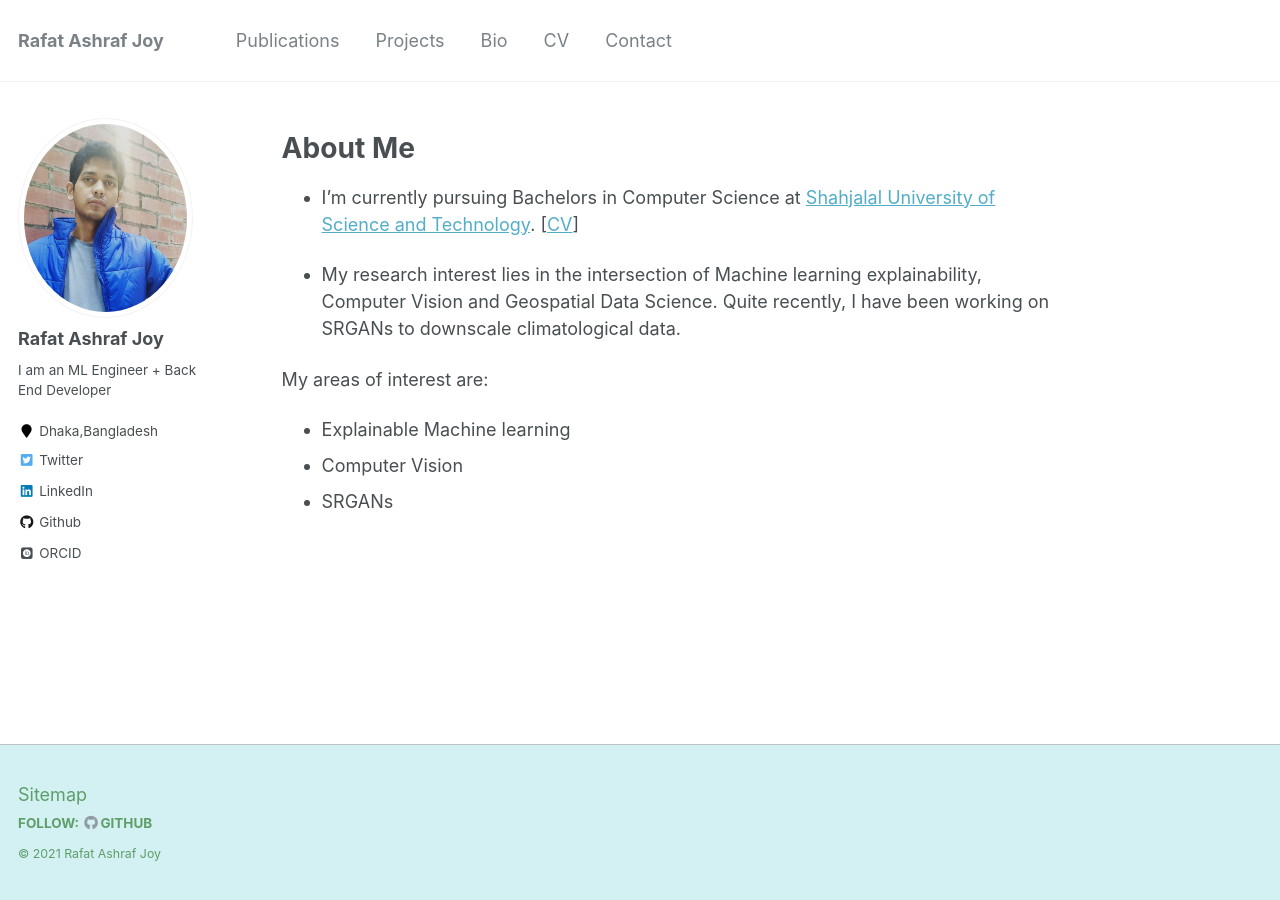
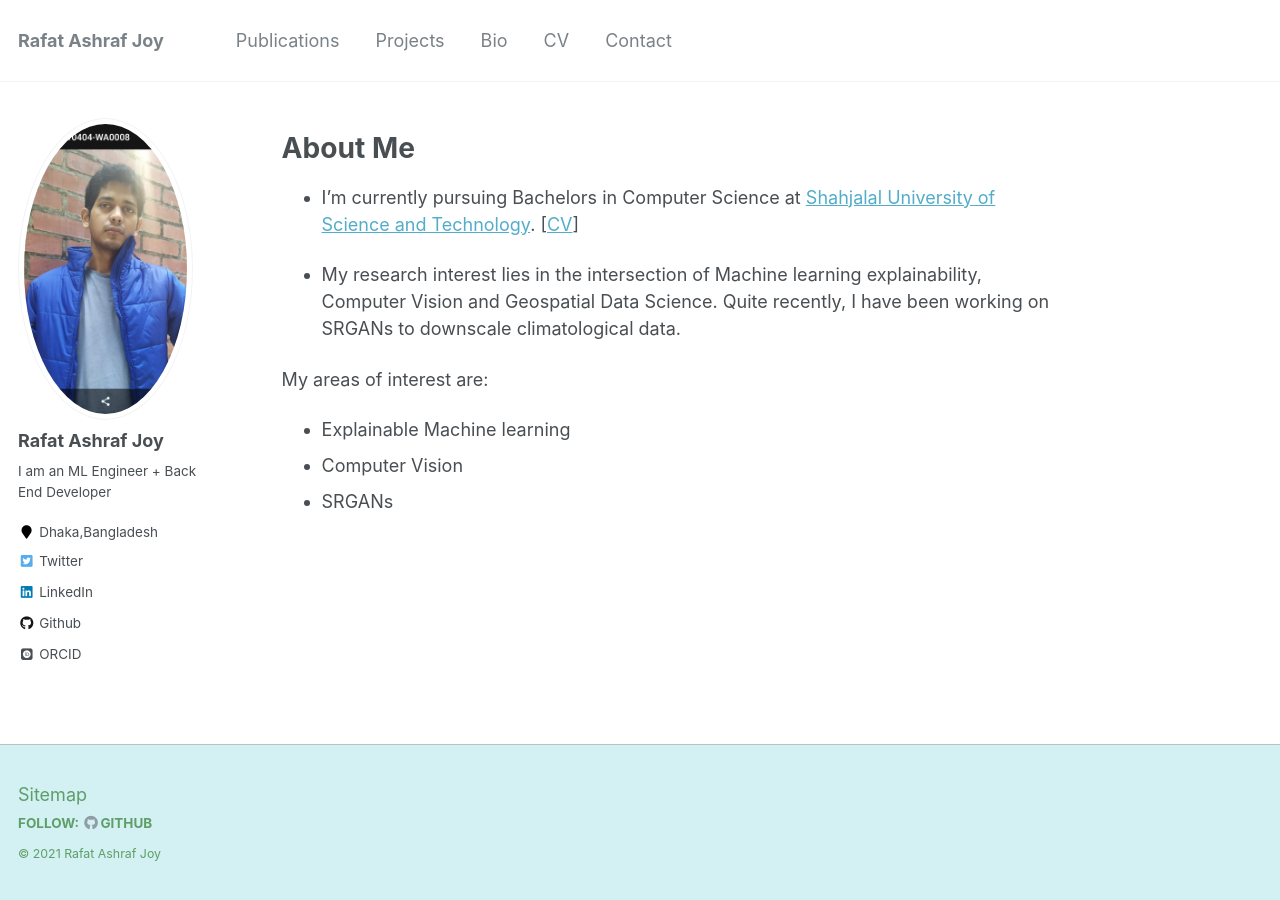
Before and after one commit to rajoy99/academic, a Jekyll site: the page built from _pages/about.md, in a window 1280 px wide. Built offline with Jekyll 4.4.1, drawn with Linux system fonts in a browser that asks for light colours; some web fonts are replaced.

Commit message:
pp changed

```diff
--- a/_config.yml
+++ b/_config.yml
@@ -81,7 +81,7 @@ analytics:
 # Site Author
 author:
   name             : "Rafat Ashraf Joy"
-  avatar           : "dp.jpeg"
+  avatar           : "PP2.png"
   bio              : "I am an ML Engineer + Back End Developer"
   location         : "Dhaka,Bangladesh"
   employer         :
```
Also changed, not shown: images/PP2.png (added).
